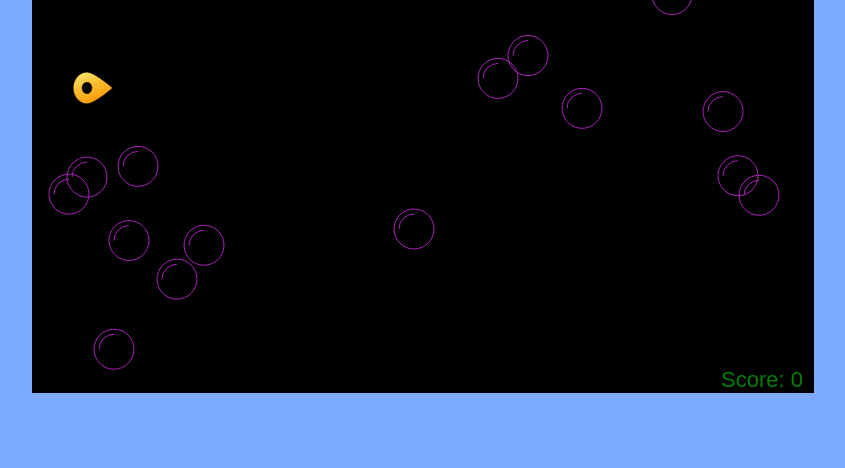
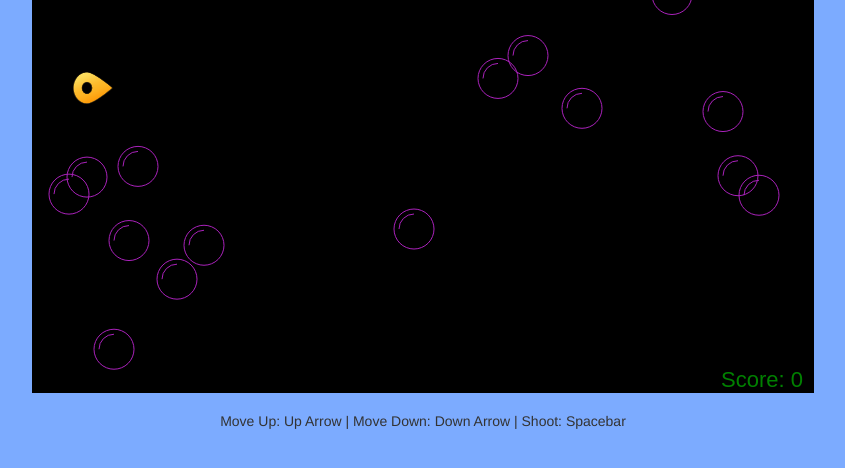
Before and after one commit to benwells/bubble-shooter, a plain HTML site: page index.html in a window 1280 px wide. Shown: the part 234-702 px from the top of the page, without its empty margins (217-1062 px from the left). Drawn offline with Linux system fonts and the light colour scheme.

Commit message:
instructions

```diff
--- a/index.html
+++ b/index.html
@@ -17,6 +17,7 @@
       </div>
       <div class="row clearfix">
         <div class="col-md-8 col-md-offset-2">
+          <p>Move Up: Up Arrow | Move Down: Down Arrow | Shoot: Spacebar</p>
 <!--           <div id='score_area' class='well lead'>Score: <span id='score'>0</span></div> -->
           <img id='shipImg' src='img/bubble-ship.png' style='display:none;'/>
         </div>
```
